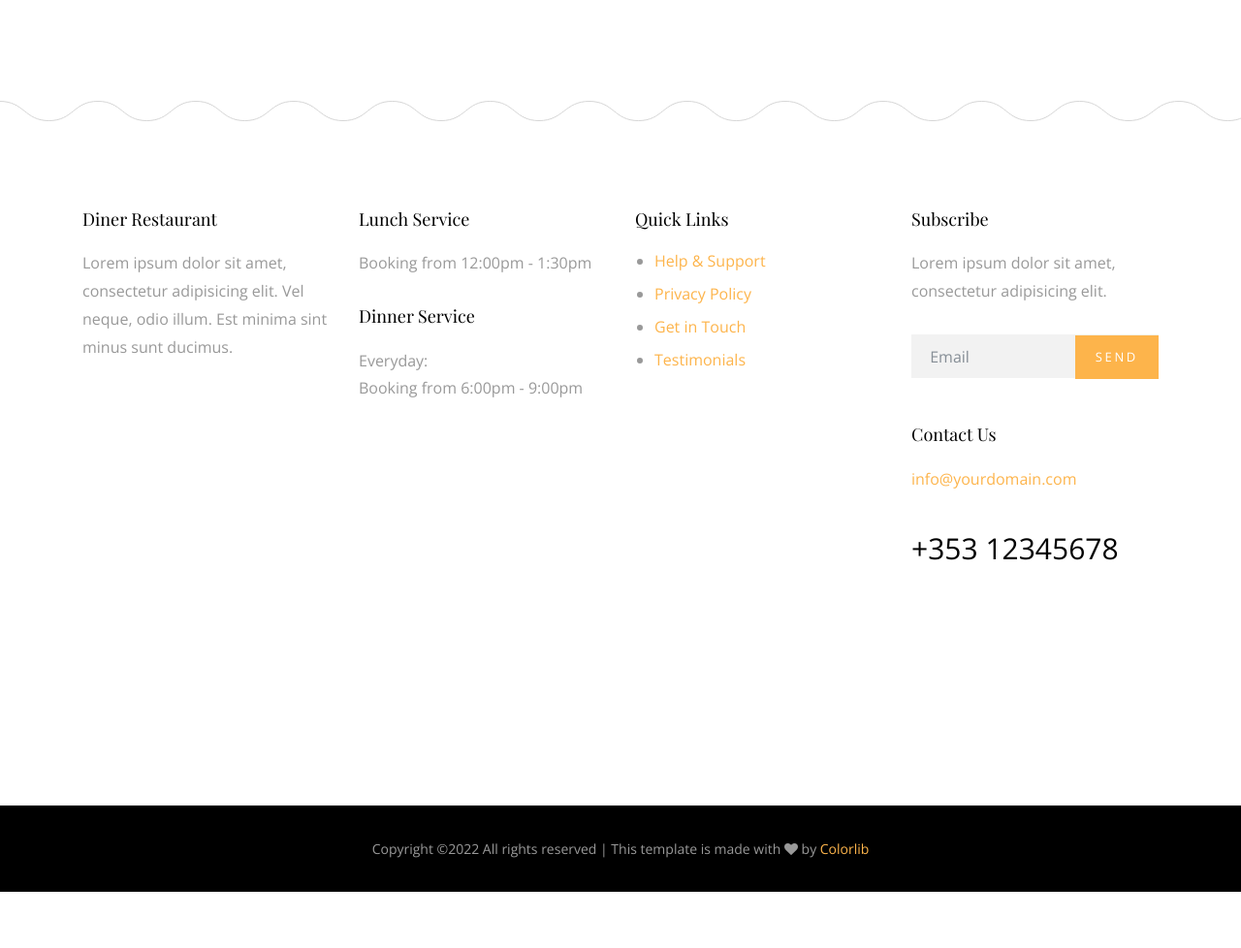
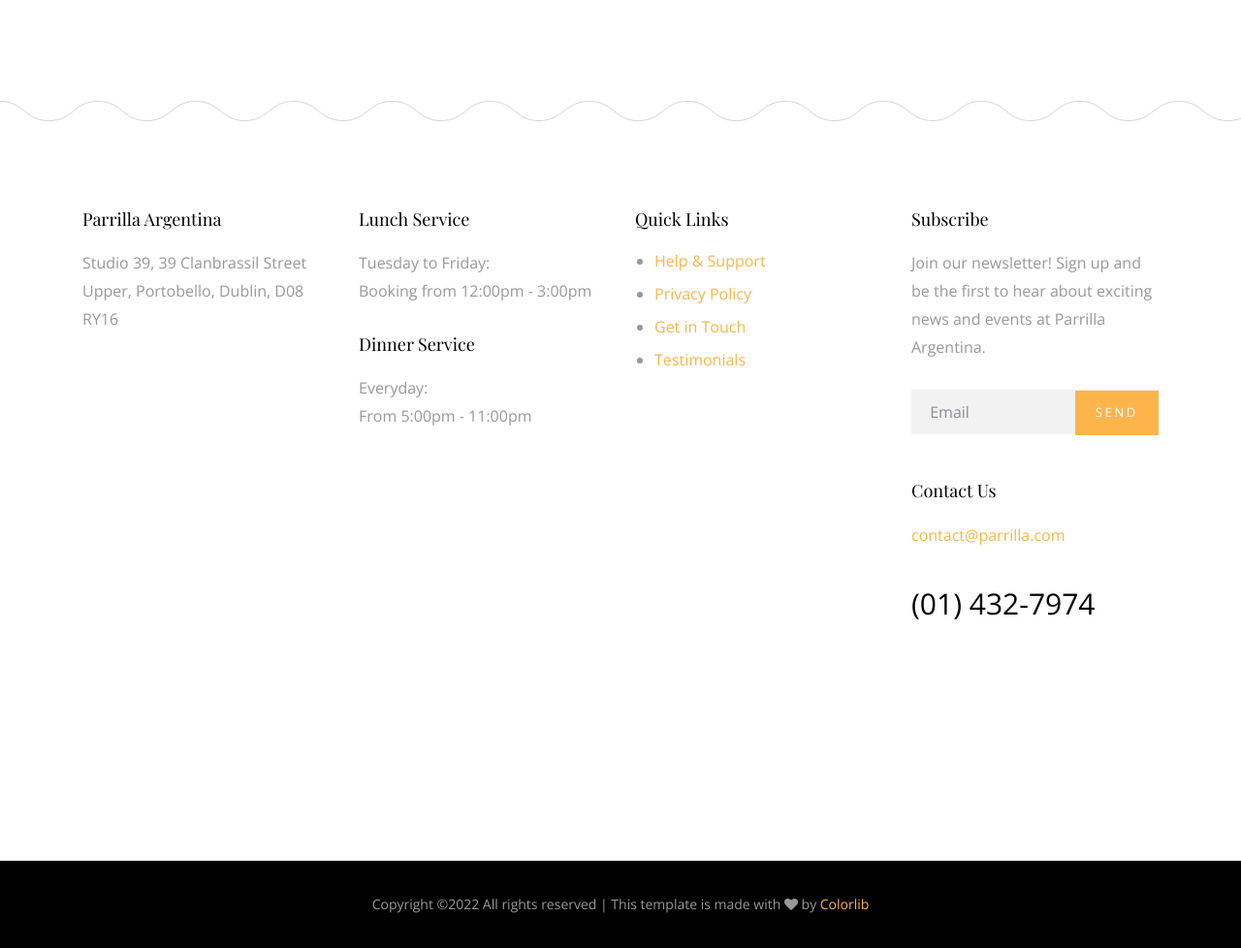
Before and after one commit to JayKearney/parrilla-delivery, a Django app: template src/home/templates/home/index.html in a window 1280 px wide. Shown: the part 3320-4298 px from the top of the page at 97% size. Before the commit the page ends 4240 px from the top, so only its background shows below. Run offline with Django 3.2, Linux system fonts and the light colour scheme; the template is opened without the code that fills it, so the values that code supplies are empty; some libraries are stand-ins or nearby versions; some web fonts are replaced.

Commit message:
edit contact info

```diff
--- a/src/home/templates/home/index.html
+++ b/src/home/templates/home/index.html
@@ -75,7 +75,7 @@
             <div class="row justify-content-center">
               <div class="col-md-7 text-center"  data-aos="fade-up">
                 <h2 class="mb-4">Our Specialties</h2>
-                <p class="lead">Lorem ipsum dolor sit amet consectetur adipisicing elit. Beatae eum voluptatem odio expedita laborum fugit repudiandae dolorem consectetur.</p>
+                <p class="lead">Our specialty is traditional Argentinian barbeque, but we offer specialty brunches, breakfast and vegetarian dishes too.</p>
               </div>
             </div>
           </div>
--- a/src/meals/templates/Meals/detail.html
+++ b/src/meals/templates/Meals/detail.html
@@ -26,7 +26,7 @@
             <div class="row justify-content-center">
               <div class="col-md-7 text-center"  data-aos="fade-up">
                 <h2 class="mb-4">Our Specialties</h2>
-                <p class="lead">Lorem ipsum dolor sit amet consectetur adipisicing elit. Beatae eum voluptatem odio expedita laborum fugit repudiandae dolorem consectetur.</p>
+                <p class="lead">Our specialty is traditional Argentinian barbeque, but we offer specialty brunches, breakfast and vegetarian dishes too.</p>
               </div>
             </div>
           </div>
--- a/src/meals/templates/Meals/list.html
+++ b/src/meals/templates/Meals/list.html
@@ -24,7 +24,7 @@
             <div class="row justify-content-center">
               <div class="col-md-7 text-center"  data-aos="fade-up">
                 <h2 class="mb-4">Our Specialties</h2>
-                <p class="lead">Lorem ipsum dolor sit amet consectetur adipisicing elit. Beatae eum voluptatem odio expedita laborum fugit repudiandae dolorem consectetur.</p>
+                <p class="lead">Our specialty is traditional Argentinian barbeque, but we offer specialty brunches, breakfast and vegetarian dishes too.</p>
               </div>
             </div>
           </div>
--- a/src/templates/base.html
+++ b/src/templates/base.html
@@ -77,16 +77,16 @@
             <div class="row small-gutters mb-5">
               <div class="col-md-6 col-lg-3 mb-5" data-aos="fade" data-aos-delay="100">
                 <div class="footer-widget">
-                  <h3>Diner Restaurant</h3>
-                  <p>Lorem ipsum dolor sit amet, consectetur adipisicing elit. Vel neque, odio illum. Est minima sint minus sunt ducimus.</p>
+                  <h3>Parrilla Argentina</h3>
+                  <p>Studio 39, 39 Clanbrassil Street Upper, Portobello, Dublin, D08 RY16</p>
                 </div>
               </div>
               <div class="col-md-6 col-lg-3 mb-5" data-aos="fade" data-aos-delay="200">
                 <div class="footer-widget">
                   <h3>Lunch Service</h3>
-                  <p>Booking from 12:00pm - 1:30pm</p>
+                  <p>Tuesday to Friday: <br> Booking from 12:00pm - 3:00pm</p>
                   <h3>Dinner Service</h3>
-                  <p>Everyday: <br> Booking from 6:00pm - 9:00pm</p>
+                  <p>Everyday: <br> From 5:00pm - 11:00pm</p>
                 </div>
               </div>
               <div class="col-md-6 col-lg-3 mb-5" data-aos="fade" data-aos-delay="300">
@@ -104,7 +104,7 @@
                 <div class="footer-widget footer-contact-widget">
 
                   <h3>Subscribe</h3>
-                  <p>Lorem ipsum dolor sit amet, consectetur adipisicing elit.</p>
+                  <p>Join our newsletter! Sign up and be the first to hear about exciting news and events at Parrilla Argentina.</p>
                   <form action="" class="form-subscribe mb-5">
                     <div class="form-group form-field">
                       <input type="submit" value="Send" class="btn btn-primary">
@@ -113,8 +113,8 @@
                   </form>
 
                   <h3>Contact Us</h3>
-                  <p class="contact-email">info@yourdomain.com</p>
-                  <p class="contact-phone">+353 12345678</p>
+                  <p class="contact-email">contact@parrilla.com</p>
+                  <p class="contact-phone">(01) 432-7974</p>
 
 
                 </div>
```
